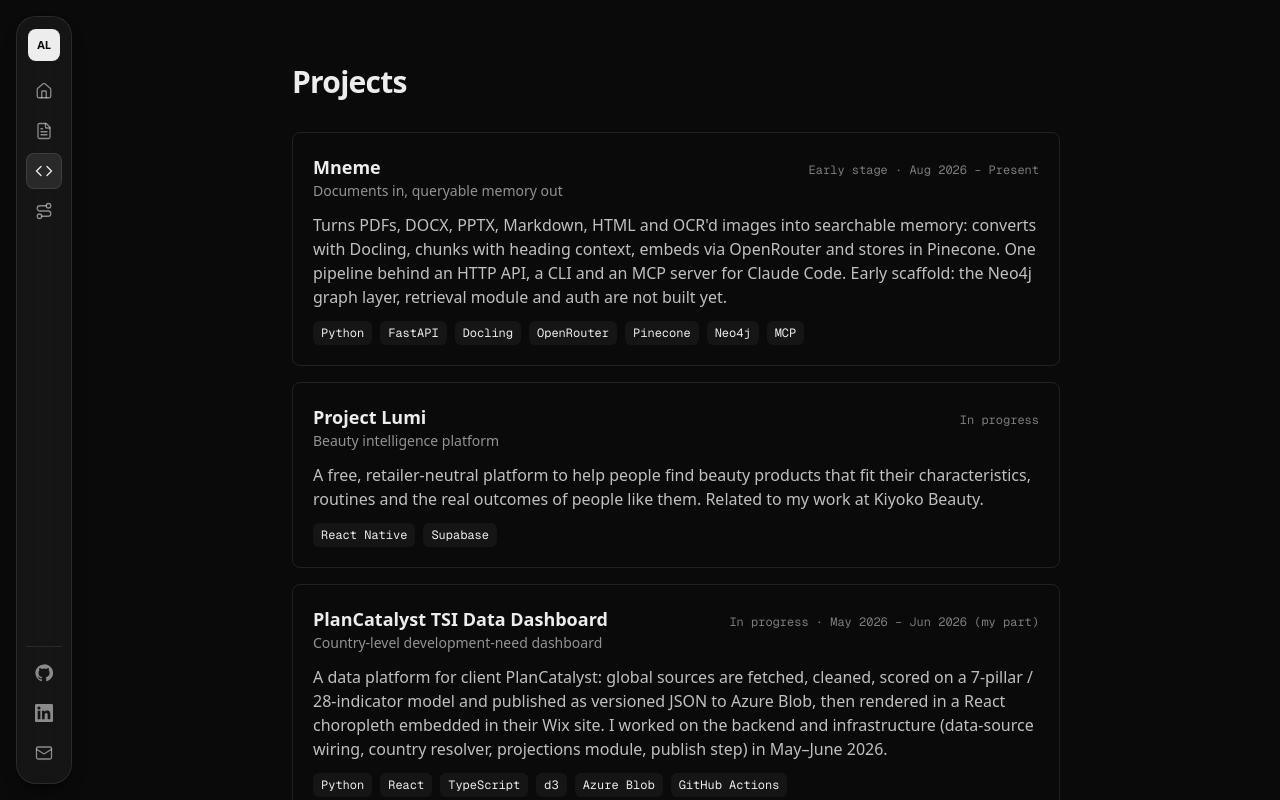
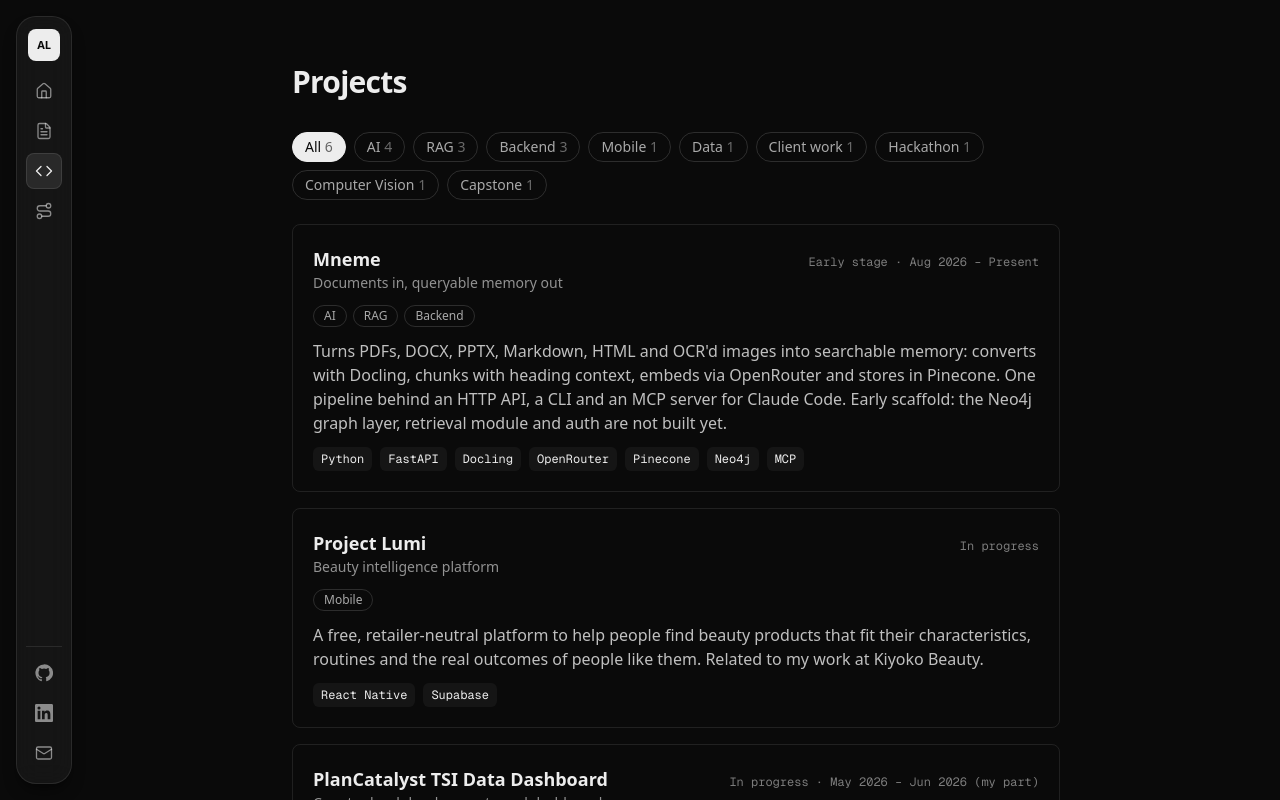
Before and after one commit to alam389/Portifolio-website, a Next.js app: page /projects in a window 1280 px wide. Shown: the top 800 px of the page. Built offline with nearby package versions, Linux system fonts and the light colour scheme.

Commit message:
Add category tags and tag filter to Projects page

```diff
--- a/src/app/projects/page.tsx
+++ b/src/app/projects/page.tsx
@@ -1,5 +1,6 @@
 import type { Metadata } from "next";
-import { projects, projectStatusLabel } from "@/data";
+import ProjectList from "@/components/ProjectList";
+import { projects } from "@/data";
 
 export const metadata: Metadata = { title: "Projects | Anthony Lam" };
 
@@ -7,58 +8,7 @@ export default function Projects() {
   return (
     <div>
       <h1 className="text-3xl font-semibold tracking-tight">Projects</h1>
-      <ul className="mt-8 grid gap-4">
-        {projects.map((p) => (
-          <li
-            key={p.id}
-            className="rounded-lg border border-foreground/10 p-5"
-          >
-            <div className="flex flex-wrap items-baseline justify-between gap-2">
-              <h2 className="text-lg font-semibold">{p.title}</h2>
-              <span className="font-mono text-xs text-foreground/50">
-                {projectStatusLabel[p.status]}
-                {p.period ? ` · ${p.period}` : ""}
-              </span>
-            </div>
-            <p className="text-sm text-foreground/60">{p.tagline}</p>
-            <p className="mt-3 text-foreground/80">{p.description}</p>
-            <div className="mt-3 flex flex-wrap gap-2">
-              {p.technologies.map((t) => (
-                <span
-                  key={t}
-                  className="rounded-md bg-foreground/5 px-2 py-1 font-mono text-xs"
-                >
-                  {t}
-                </span>
-              ))}
-            </div>
-            {(p.github || p.live) && (
-              <div className="mt-3 flex gap-4 text-sm">
-                {p.github && (
-                  <a
-                    href={p.github}
-                    target="_blank"
-                    rel="noopener noreferrer"
-                    className="underline underline-offset-4"
-                  >
-                    GitHub ↗
-                  </a>
-                )}
-                {p.live && (
-                  <a
-                    href={p.live}
-                    target="_blank"
-                    rel="noopener noreferrer"
-                    className="underline underline-offset-4"
-                  >
-                    Live ↗
-                  </a>
-                )}
-              </div>
-            )}
-          </li>
-        ))}
-      </ul>
+      <ProjectList projects={projects} />
     </div>
   );
 }
--- /dev/null
+++ b/src/components/ProjectList.tsx
@@ -0,0 +1,125 @@
+"use client";
+
+import { useState } from "react";
+import { projectStatusLabel, type Project, type ProjectTag } from "@/data";
+
+// Only tags some project actually uses, most common first (ties keep the
+// order they first appear in projects.ts).
+function tagCounts(projects: Project[]) {
+  const counts = new Map<ProjectTag, number>();
+  for (const p of projects) {
+    for (const tag of p.tags) counts.set(tag, (counts.get(tag) ?? 0) + 1);
+  }
+  return [...counts].sort((a, b) => b[1] - a[1]);
+}
+
+const chip =
+  "rounded-full border px-3 py-1 text-sm transition-colors duration-150 focus-visible:outline-2 focus-visible:outline-offset-2 focus-visible:outline-foreground/40";
+const chipIdle =
+  "border-foreground/15 text-foreground/70 hover:border-foreground/30 hover:text-foreground";
+const chipActive = "border-foreground bg-foreground text-background";
+
+export default function ProjectList({ projects }: { projects: Project[] }) {
+  const [filter, setFilter] = useState<ProjectTag | null>(null);
+  const shown = filter
+    ? projects.filter((p) => p.tags.includes(filter))
+    : projects;
+
+  return (
+    <>
+      <div role="group" aria-label="Filter projects by tag" className="mt-8 flex flex-wrap gap-2">
+        <button
+          type="button"
+          aria-pressed={filter === null}
+          onClick={() => setFilter(null)}
+          className={`${chip} ${filter === null ? chipActive : chipIdle}`}
+        >
+          All <span className="opacity-60">{projects.length}</span>
+        </button>
+        {tagCounts(projects).map(([tag, count]) => (
+          <button
+            key={tag}
+            type="button"
+            aria-pressed={filter === tag}
+            // Clicking the active tag again clears the filter.
+            onClick={() => setFilter(filter === tag ? null : tag)}
+            className={`${chip} ${filter === tag ? chipActive : chipIdle}`}
+          >
+            {tag} <span className="opacity-60">{count}</span>
+          </button>
+        ))}
+      </div>
+
+      <p aria-live="polite" className="sr-only">
+        Showing {shown.length} of {projects.length} projects
+      </p>
+
+      <ul className="mt-6 grid gap-4">
+        {shown.map((p) => (
+          <li
+            key={p.id}
+            className="rounded-lg border border-foreground/10 p-5"
+          >
+            <div className="flex flex-wrap items-baseline justify-between gap-2">
+              <h2 className="text-lg font-semibold">{p.title}</h2>
+              <span className="font-mono text-xs text-foreground/50">
+                {projectStatusLabel[p.status]}
+                {p.period ? ` · ${p.period}` : ""}
+              </span>
+            </div>
+            <p className="text-sm text-foreground/60">{p.tagline}</p>
+            <ul aria-label="Tags" className="mt-3 flex flex-wrap gap-1.5">
+              {p.tags.map((tag) => (
+                <li
+                  key={tag}
+                  className={`rounded-full border px-2.5 py-0.5 text-xs ${
+                    tag === filter
+                      ? "border-foreground/60 text-foreground"
+                      : "border-foreground/15 text-foreground/70"
+                  }`}
+                >
+                  {tag}
+                </li>
+              ))}
+            </ul>
+            <p className="mt-3 text-foreground/80">{p.description}</p>
+            <div className="mt-3 flex flex-wrap gap-2">
+              {p.technologies.map((t) => (
+                <span
+                  key={t}
+                  className="rounded-md bg-foreground/5 px-2 py-1 font-mono text-xs"
+                >
+                  {t}
+                </span>
+              ))}
+            </div>
+            {(p.github || p.live) && (
+              <div className="mt-3 flex gap-4 text-sm">
+                {p.github && (
+                  <a
+                    href={p.github}
+                    target="_blank"
+                    rel="noopener noreferrer"
+                    className="underline underline-offset-4"
+                  >
+                    GitHub ↗
+                  </a>
+                )}
+                {p.live && (
+                  <a
+                    href={p.live}
+                    target="_blank"
+                    rel="noopener noreferrer"
+                    className="underline underline-offset-4"
+                  >
+                    Live ↗
+                  </a>
+                )}
+              </div>
+            )}
+          </li>
+        ))}
+      </ul>
+    </>
+  );
+}
--- a/src/data/projects.ts
+++ b/src/data/projects.ts
@@ -15,6 +15,7 @@ export const projects: Project[] = [
     description:
       "Turns PDFs, DOCX, PPTX, Markdown, HTML and OCR'd images into searchable memory: converts with Docling, chunks with heading context, embeds via OpenRouter and stores in Pinecone. One pipeline behind an HTTP API, a CLI and an MCP server for Claude Code. Early scaffold: the Neo4j graph layer, retrieval module and auth are not built yet.",
     status: "early",
+    tags: ["AI", "RAG", "Backend"],
     period: "Aug 2026 – Present",
     technologies: ["Python", "FastAPI", "Docling", "OpenRouter", "Pinecone", "Neo4j", "MCP"],
   },
@@ -25,6 +26,7 @@ export const projects: Project[] = [
     description:
       "A free, retailer-neutral platform to help people find beauty products that fit their characteristics, routines and the real outcomes of people like them. Related to my work at Kiyoko Beauty.",
     status: "in-progress",
+    tags: ["Mobile"],
     technologies: ["React Native", "Supabase"],
   },
   {
@@ -34,6 +36,7 @@ export const projects: Project[] = [
     description:
       "A data platform for client PlanCatalyst: global sources are fetched, cleaned, scored on a 7-pillar / 28-indicator model and published as versioned JSON to Azure Blob, then rendered in a React choropleth embedded in their Wix site. I worked on the backend and infrastructure (data-source wiring, country resolver, projections module, publish step) in May–June 2026.",
     status: "in-progress",
+    tags: ["Data", "Backend", "Client work"],
     period: "May 2026 – Jun 2026 (my part)",
     technologies: ["Python", "React", "TypeScript", "d3", "Azure Blob", "GitHub Actions"],
     github: "https://github.com/PlanCatalyst/TSI-Data-Dashboard",
@@ -45,6 +48,7 @@ export const projects: Project[] = [
     description:
       "An AI onboarding assistant: admins upload company PDFs, which are chunked and embedded; new hires ask questions in chat and Gemini answers with citations. I built the backend: admin routes, document deletion, vector embeddings for RAG and the Gemini query endpoint.",
     status: "shipped",
+    tags: ["AI", "RAG", "Backend", "Hackathon"],
     period: "Oct 2025",
     technologies: ["Express", "TypeScript", "Postgres", "Gemini", "React"],
     github: "https://github.com/alam389/Inter-Compass-Service",
@@ -56,6 +60,7 @@ export const projects: Project[] = [
     description:
       "A DATASCI 3000 group project that recognizes American Sign Language digits from images or a live webcam. The final version classifies 0 vs 1 with a SimpleCNN after a YOLOv8 hand crop, at about 130 ms per frame.",
     status: "school",
+    tags: ["AI", "Computer Vision"],
     period: "Winter 2026",
     technologies: ["Python", "PyTorch", "YOLOv8", "OpenCV"],
     github: "https://github.com/JoshRay27/DataSci_3000_project",
@@ -67,6 +72,7 @@ export const projects: Project[] = [
     description:
       "A capstone prototype for Team Pony Club: a RAG chatbot that helps Western students find official academic and campus-resource information, always cites its sources and refers personal or high-impact questions to the right office. Currently in planning.",
     status: "early",
+    tags: ["AI", "RAG", "Capstone"],
     period: "Oct 2026 – Present",
     technologies: ["RAG"],
   },
--- a/src/data/types.ts
+++ b/src/data/types.ts
@@ -30,12 +30,25 @@ export interface Experience {
 
 export type ProjectStatus = "shipped" | "in-progress" | "early" | "school";
 
+/** What kind of work a project is; shown as category tags on the card. */
+export type ProjectTag =
+  | "AI"
+  | "RAG"
+  | "Backend"
+  | "Data"
+  | "Mobile"
+  | "Computer Vision"
+  | "Client work"
+  | "Hackathon"
+  | "Capstone";
+
 export interface Project {
   id: string;
   title: string;
   tagline: string;
   description: string;
   status: ProjectStatus;
+  tags: ProjectTag[];
   period?: string;
   technologies: string[];
   github?: string;
```
